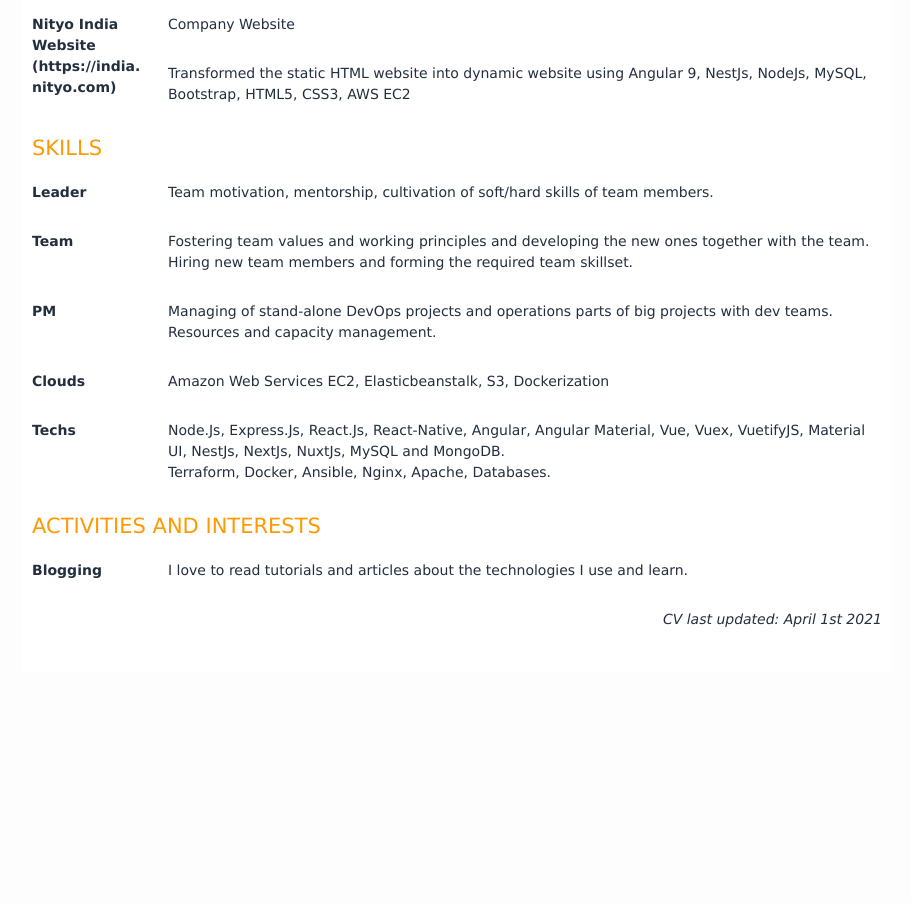
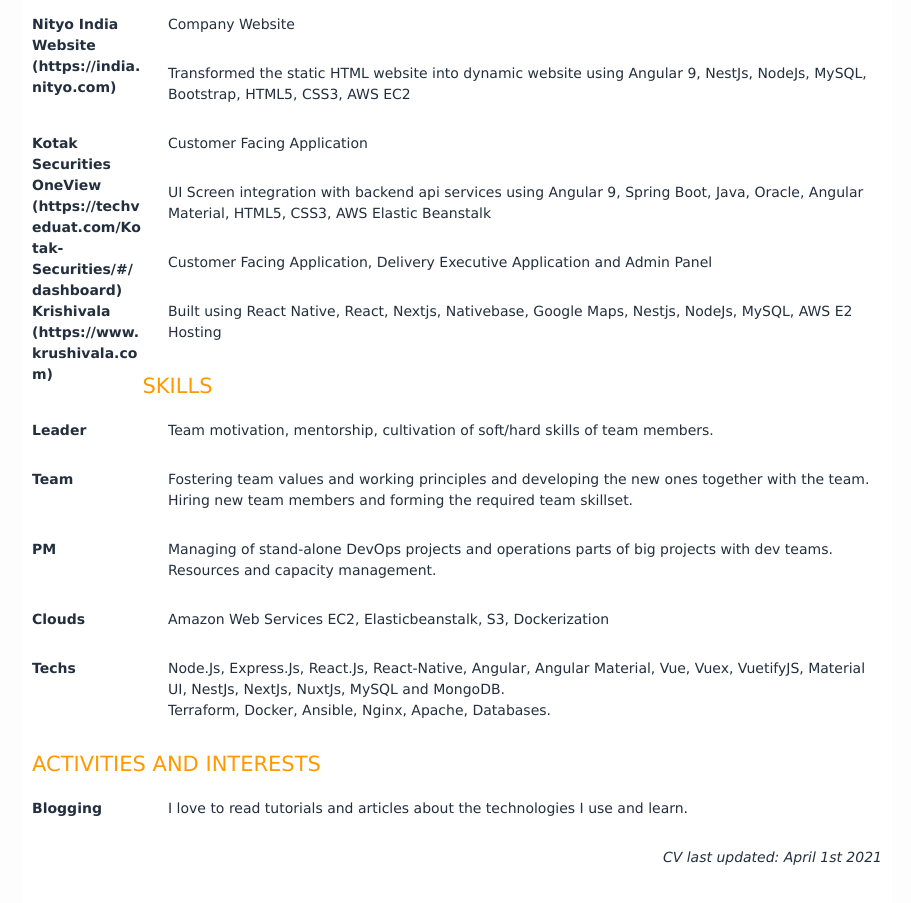
Before and after one commit to kamleshkatpara/resume, a plain HTML site: page index.html in a window 1280 px wide. Shown: the part 843-1746 px from the top of the page, without its empty margins (183-1094 px from the left). Before the commit the page ends 1516 px from the top, so only its background shows below. Drawn offline with Linux system fonts and the light colour scheme.

Commit message:
Update index.html

```diff
--- a/index.html
+++ b/index.html
@@ -184,6 +184,19 @@
     <dd>Company Website</dd>
     <dd>Transformed the static HTML website into dynamic website using Angular 9, NestJs, NodeJs, MySQL, Bootstrap, HTML5, CSS3, AWS EC2</dd>
 </dl>
+    <dl>
+    <dt>Kotak Securities OneView (https://techveduat.com/Kotak-
+Securities/#/dashboard)</dt>
+    <dd>Customer Facing Application</dd>
+    <dd>UI Screen integration with backend api services using Angular 9, Spring Boot, Java, Oracle, Angular Material, HTML5, CSS3,
+AWS Elastic Beanstalk</dd>
+</dl>
+    <dl>
+    <dt>Krishivala (https://www.krushivala.com)</dt>
+    <dd>Customer Facing Application, Delivery Executive Application and Admin Panel</dd>
+    <dd>Built using React Native, React, Nextjs, Nativebase, Google Maps, Nestjs, NodeJs,
+MySQL, AWS E2 Hosting</dd>
+</dl>
 <h2 id="skills">Skills</h2>
 <dl>
 <dt>Leader</dt>
```
